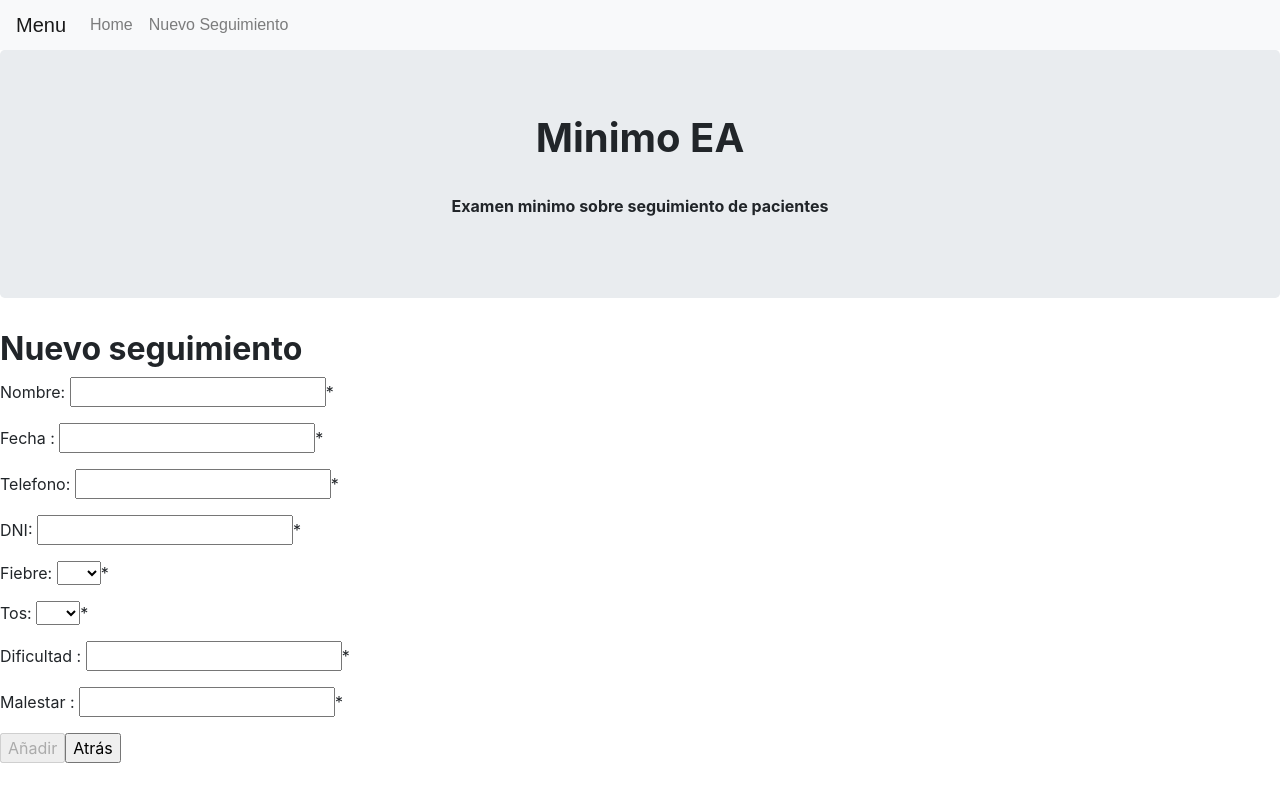
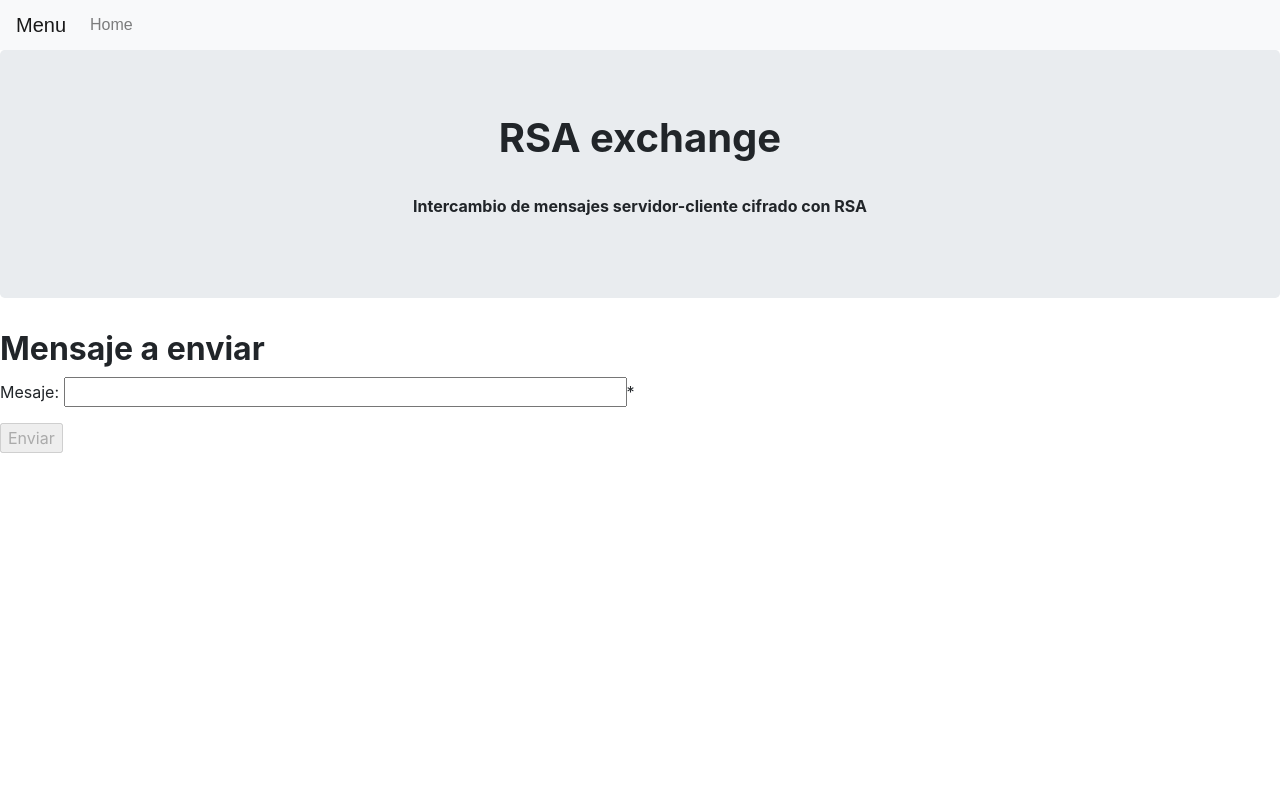
Before and after one commit to miguelangelro/cliente-cyber, an Angular app: page /new in a window 1280 px wide. Built offline with nearby package versions, Linux system fonts and the light colour scheme.

Commit message:
Client setup

```diff
--- a/src/app/app-routing.module.ts
+++ b/src/app/app-routing.module.ts
@@ -5,7 +5,7 @@ import { RouterModule, Routes } from '@angular/router';
 
 
 const routes: Routes = [
-  { path: '', pathMatch: 'full', redirectTo: '/home' },
+  { path: '', pathMatch: 'full', redirectTo: '/new' },
   { path: 'home', component: HomeComponent},
   { path: 'new', component: SeguimientoComponent},
 ];
--- a/src/app/app.component.html
+++ b/src/app/app.component.html
@@ -14,16 +14,16 @@
   <div class="collapse navbar-collapse" id="navbarNavAltMarkup">
     <div class="navbar-nav">
       <a class="nav-link" [routerLink]="['/home']">Home</a>
-      <a class="nav-item nav-link" [routerLink]="['/new']">Nuevo Seguimiento</a>
+      <!--<a class="nav-item nav-link" [routerLink]="['/new']">Nuevo Seguimiento</a> -->
     </div>
   </div>
 </nav>
 <body>
 
 <div class="jumbotron text-center" >
-  <h1 style="font-weight: bold;">Minimo EA</h1>
+  <h1 style="font-weight: bold;">RSA exchange</h1>
   <br>
-  <p style="font-weight: bold;">Examen minimo sobre seguimiento de pacientes</p>
+  <p style="font-weight: bold;">Intercambio de mensajes servidor-cliente cifrado con RSA</p>
 </div>
 
 </body>
--- a/src/app/seguimiento/seguimiento.component.html
+++ b/src/app/seguimiento/seguimiento.component.html
@@ -1,16 +1,22 @@
 <div>
-    <h2 style="font-weight: bold;" >Nuevo seguimiento</h2>
-    <form [formGroup]="seguimientoForm" (ngSubmit)="addSeguimiento()">
+    <h2 style="font-weight: bold;" >Mensaje a enviar</h2>
+    <form [formGroup]="seguimientoForm" (ngSubmit)="sendMessage()">
     <p>
-      Nombre: <input type="string"  formControlName="nombre" />*
+      Mesaje: <input type="string"  formControlName="message" size="50"/>*
       <ng-container
-        *ngIf="!formControls.nombre.valid && formControls.nombre.touched">
-        <p *ngIf="formControls.nombre.errors.required">
-          Introduce el nombre.
+        *ngIf="!formControls.message.valid && formControls.message.touched">
+        <p *ngIf="formControls.message.errors.required">
+          Introduce un mensaje
         </p>
       </ng-container>
     </p>
+   <!-- <button onclick="sendMessage()" [disabled]="seguimientoForm.invalid" >Enviar</button>-->
+   <input type="submit" value="Enviar" [disabled]="seguimientoForm.invalid" />
 
+    <h4>{{data}}</h4>
+
+    <!--<input type="submit" value="Enviar" [disabled]="seguimientoForm.invalid" /> -->
+    <!--
     <p>
       Fecha : <input type="string"  formControlName="fecha" />*
       <ng-container
@@ -88,5 +94,6 @@
         <input type="submit" value="Añadir" [disabled]="seguimientoForm.invalid" />
         <input type="submit" value="Atrás" (click) = "goBack()" />
       </p>
+-->
     </form>
   </div>
--- a/src/app/seguimiento/seguimiento.component.ts
+++ b/src/app/seguimiento/seguimiento.component.ts
@@ -12,44 +12,41 @@ import { SeguimientoPaciente} from '../models/seguimiento.model';
 })
 export class SeguimientoComponent implements OnInit {
 
+  data: string;
+
   seguimientoForm: FormGroup;
   constructor(private formBuilder: FormBuilder, private seguimientoPacienteService: SeguimientopacienteService, private router: Router) { }
 
   ngOnInit(): void {
     this.seguimientoForm = this.formBuilder.group({
-      nombre: ['', [Validators.required, Validators.nullValidator]],
-      fecha: ['', [Validators.required, Validators.nullValidator]],
+      message: ['', [Validators.required, Validators.nullValidator]],
+      /*fecha: ['', [Validators.required, Validators.nullValidator]],
       telefono: ['', [Validators.required, Validators.nullValidator]],
       dni: ['', [Validators.required, Validators.nullValidator]],
       fiebre: ['', [Validators.required, Validators.nullValidator]],
       tos: ['', [Validators.required, Validators.nullValidator]],
       dificultad: ['', [Validators.required, Validators.nullValidator]],
-      malestar: ['', [Validators.required, Validators.nullValidator]]
+      malestar: ['', [Validators.required, Validators.nullValidator]]*/
     });
   }
   get formControls(){
     return this.seguimientoForm.controls;
   }
 
-  addSeguimiento(): void{
+  sendMessage(): void{
     if(this.seguimientoForm.invalid){
       return;
     }
-    const nombre = this.seguimientoForm.value.nombre;
-    const fecha = this.seguimientoForm.value.fecha;
-    const telefono = this.seguimientoForm.value.telefono;
-    const dni = this.seguimientoForm.value.dni;
-    const fiebre = this.seguimientoForm.value.fiebre;
-    const tos= this.seguimientoForm.value.tos;
-    const dificultad = this.seguimientoForm.value.dificultad;
-    const malestar = this.seguimientoForm.value.malestar;
+    const message = this.seguimientoForm.value.message;
+    this.data = message;
+    const text = {
+      'message': message,
+    };
 
-    const seguimiento = {'nombre': nombre,
-    'fecha': fecha, 'telefono': telefono, 'dni': dni, 'fiebre': fiebre,
-  'tos':tos, 'dificultad': dificultad, 'malestar': malestar};
 
-  this.seguimientoPacienteService.addSeguimiento(seguimiento).subscribe(async data =>{
-    this.router.navigateByUrl('/home');
+
+  this.seguimientoPacienteService.sendMessage(text.message).subscribe(async data =>{
+    this.router.navigateByUrl('/new');
   })
   }
   goBack(){
--- a/src/app/services/seguimientopaciente.service.ts
+++ b/src/app/services/seguimientopaciente.service.ts
@@ -19,7 +19,7 @@ export class SeguimientopacienteService {
     return this.http.get<SeguimientoPaciente>(environment.API+ "/seguimiento/" + id);
   }
 
-  addSeguimiento(nuevoSeguimiento: SeguimientoPaciente): Observable<any>{
+  sendMessage(nuevoSeguimiento: SeguimientoPaciente): Observable<any>{
     return this.http.post(environment.API + '/seguimiento/add', nuevoSeguimiento);
   }
 
--- a/src/index.html
+++ b/src/index.html
@@ -2,7 +2,7 @@
 <html lang="en">
 <head>
   <meta charset="utf-8">
-  <title>EAMinimoFrontend</title>
+  <title>Cliente ciberseguridad</title>
   <base href="/">
   <meta name="viewport" content="width=device-width, initial-scale=1">
   <link rel="icon" type="image/x-icon" href="favicon.ico">
```
Also changed, not shown: src/app/models/seguimiento.model.ts (+1 -8 lines).
